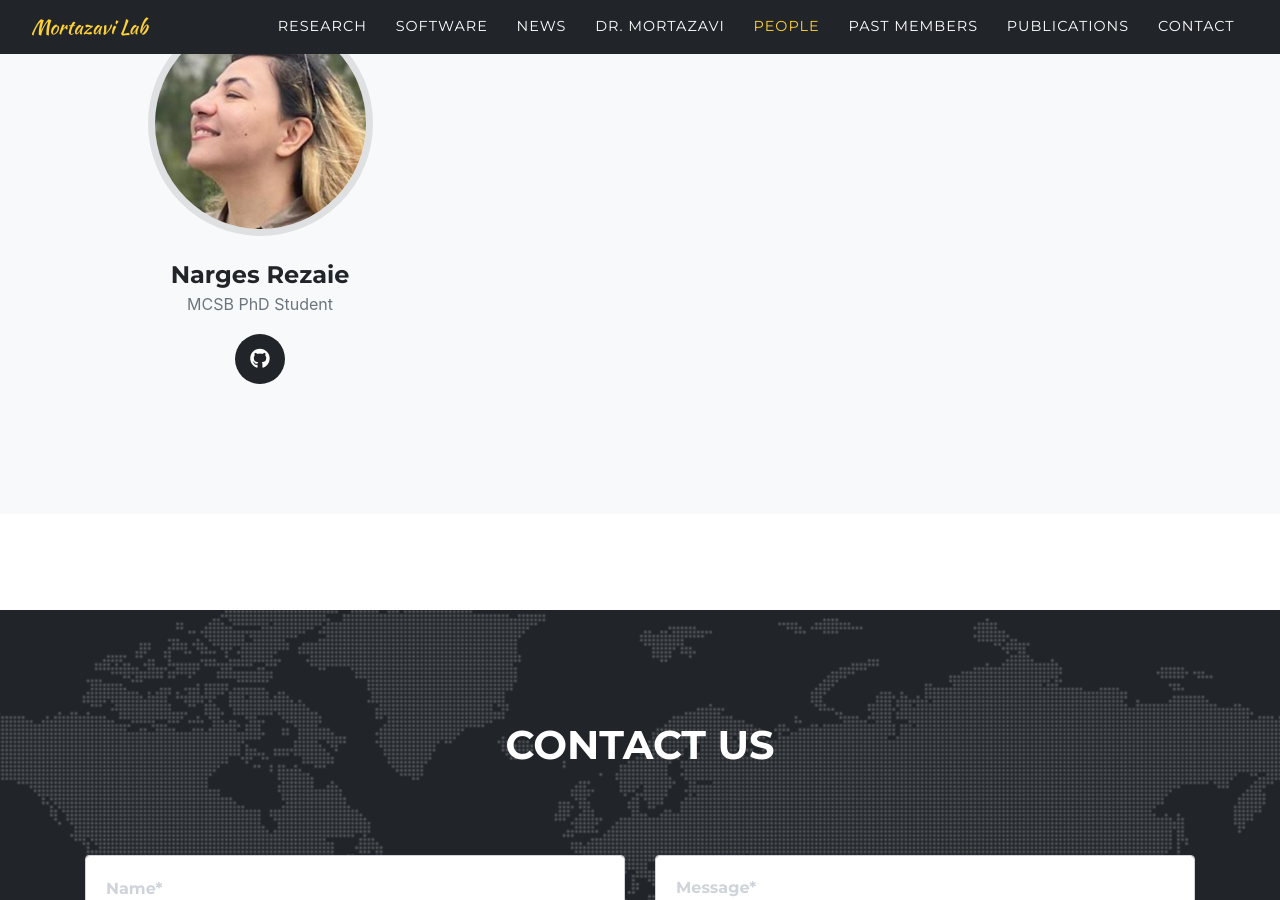
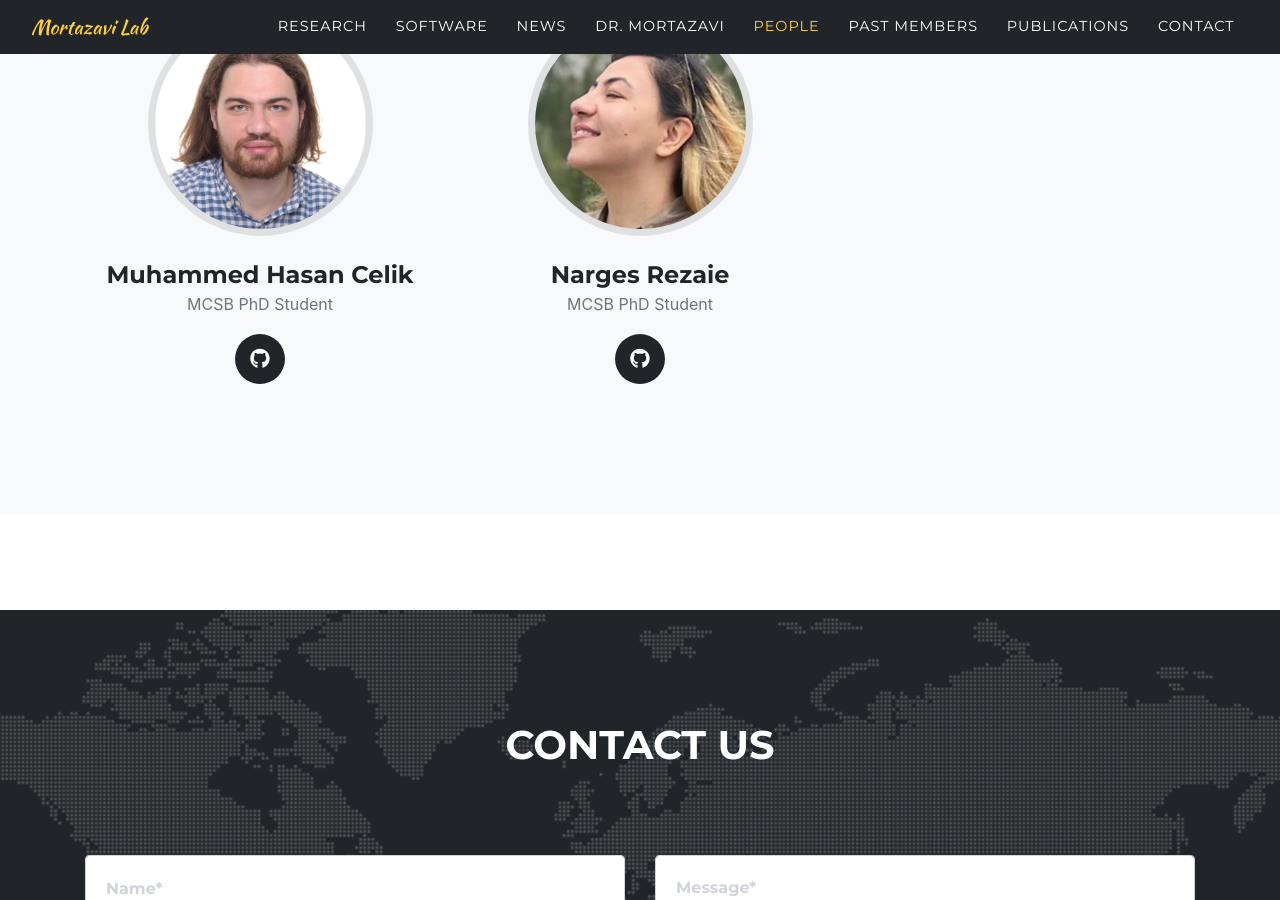
Before and after one commit to mortazavilab/mortazavilab.github.io, a Jekyll site: the page website/index.html, which Jekyll copies as it is, in a window 1280 px wide and 900 px high, scrolled down 7292 px. Built offline with Jekyll 4.4.1, drawn with Linux system fonts in a browser that asks for light colours; some web fonts are replaced.

Commit message:
addHasan

```diff
--- a/website/index.html
+++ b/website/index.html
@@ -736,6 +736,52 @@ I love visiting new countries and learning about new cultures. I also enjoy goin
     </div>
   </div>
 
+
+  <div class="team-modal modal fade" id="muhammed" tabindex="-1" role="dialog" aria-hidden="true">
+    <div class="modal-dialog">
+      <div class="modal-content">
+        <div class="close-modal" data-dismiss="modal">
+          <div class="lr">
+            <div class="rl"></div>
+          </div>
+        </div>
+        <div class="container">
+          <div class="row">
+            <div class="col-lg-8 mx-auto">
+              <div class="modal-body">
+                <!-- Person's Details Go Here -->
+                <h2 class="text-uppercase">Narges Rezaie</h2>
+                <p class="item-intro text-muted">MCSB PhD Student, </p>
+                <img class="img-fluid d-block mx-auto" src="assets/img/team/muhammed.jpg" width="300" height="300">
+        <p><p><strong>Research Interests:</strong> <br />
+Regulatory genomics is my main research interest. I aim to develop statistical and machine learning methods to understand and model regulatory process for RNA (such as alternative splicing, polyadenylation...).</p><br />
+<br />
+<p><strong>Software:</strong> <br />
+<a href="https://github.com/mortazavilab/TALON"><strong>TALON:</strong></a> Technology-agnostic long-read annotation and quantification pipeline</p><br />
+<br />
+<p><strong>Links:</strong> <br />
+<a href="https://scholar.google.com/citations?user=Bh5ktiUAAAAJ&hl=en"><strong>Google Scholar</strong></a> <br />
+<a href="https://www.linkedin.com/in/muhammedhasancelik/"><strong>LinkedIn</strong></a> <br />
+<a href="https://github.com/MuhammedHasan"><strong>GitHub</strong></a></p><br />
+<br />
+<p><strong>Personal Interests:</strong> <br />
+I like traveling, swimming, reading (mostly non-fiction).</p><br />
+<br />
+<p><strong>Contact:</strong> <br />
+ mcelik {at} uci.edu</p><br />
+</p>
+                <button class="btn btn-primary" data-dismiss="modal" type="button">
+                  <i class="fas fa-times"></i>
+                  Close</button>
+              </div>
+            </div>
+          </div>
+        </div>
+      </div>
+    </div>
+  </div>
+
+
   <div class="team-modal modal fade" id="narges" tabindex="-1" role="dialog" aria-hidden="true">
     <div class="modal-dialog">
       <div class="modal-content">
@@ -756,7 +802,7 @@ I love visiting new countries and learning about new cultures. I also enjoy goin
 As a person with a computer science background, I’ve always been interested in machine learning methods, network analysis and their applications. Currently, I find the brain as an interesting organ, so I’m trying to identify and classify every functional part of the genome in the brain.</p><br />
 <br />
 <p><strong>Links:</strong> <br />
-<a href="https://hpc.oit.uci.edu/~nargesr/"><strong>Personal Website</strong></a> <br />
+<a href="https://nargesr.github.io/"><strong>Personal Website</strong></a> <br />
 <a href="https://scholar.google.com/citations?user=xS23yQUAAAAJ&amp;hl=en"><strong>Google Scholar</strong></a> <br />
 <a href="https://orcid.org/0000-0001-9326-9954"><strong>ORCID</strong></a> <br />
 <a href="https://www.linkedin.com/in/narges-rezaie-ab9710b8/"><strong>LinkedIn</strong></a> <br />
@@ -1502,6 +1548,25 @@ I consider myself as an outgoing person, I like camping and adventure. Most week
 	</div>
 
 	<div class="col-sm-4">
+    <div class="team-member"><a class="team-link" data-toggle="modal" href="#muhammed">
+        <img class="mx-auto rounded-circle" src="assets/img/team/muhammed.jpg" alt="">
+        </a><h4>Muhammed Hasan Celik</h4>
+    <p class="text-muted">MCSB PhD Student</p>
+    <ul class="list-inline social-buttons">
+
+      <li class="list-inline-item">
+      <a href="https://github.com/MuhammedHasan">
+        <i class="fab fa-github"></i>
+      </a>
+      </li>
+
+    </ul>
+
+    </div>
+  </div>
+
+
+  <div class="col-sm-4">
     <div class="team-member"><a class="team-link" data-toggle="modal" href="#narges">
         <img class="mx-auto rounded-circle" src="assets/img/team/narges.png" alt="">
         </a><h4>Narges Rezaie</h4>
@@ -1516,7 +1581,6 @@ I consider myself as an outgoing person, I like camping and adventure. Most week
 
     </ul>
 
-
 	  </div>
 	</div>
 
```
Also changed, not shown: website/assets/img/team/muhammed.jpg (added), 3 other files. Lines whose indentation alone changed are shown as unchanged.
